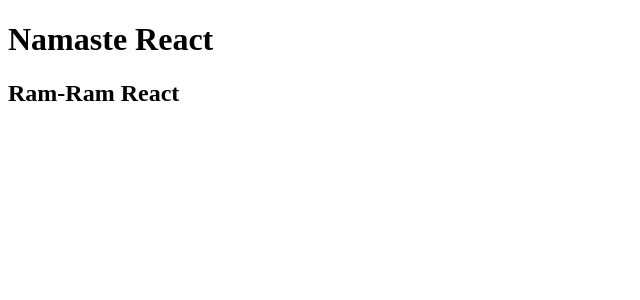
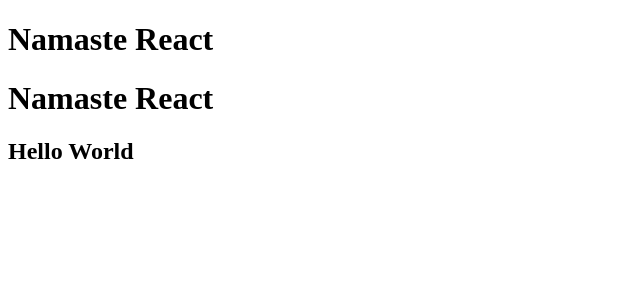
Before and after one commit to akshaykrsharma/ReactLearning, a React (Vite) app: page / in a window 1280 px wide. Shown: the top 300 px of the page, without its empty margins (0-640 px from the left). Built offline with nearby package versions, Linux system fonts and the light colour scheme.

Commit message:
- COMPONENT COMPOSITION : PARSING COMPONENT INTO ANOTHER COMPONENT

```diff
--- a/App.js
+++ b/App.js
@@ -1,10 +1,27 @@
 import React from 'react';
 import ReactDOM from 'react-dom/client';
 
-const heading = <h1>Namaste React</h1>;
-const heading2 = React.createElement('h2', { style: {} }, 'Ram-Ram React');
+const Title = () => {
+	// It's Component
+	return <h1 key="key1">Namaste React</h1>;
+};
 
-const container = React.createElement('div', {}, [heading, heading2]);
+// heading2 is JSON Object
+const heading2 = <h2>Hello World</h2>;
+
+const HeaderComponent = () => {
+	// It's Component
+	return (
+		<div>
+			<Title />
+			{/*Function Component can be called in This way*/}
+			{Title()}
+			{heading2}
+		</div>
+	);
+};
+
+//COMPONENT COMPOSITION : PARSING COMPONENT INTO ANOTHER COMPONENT
 console.log('I am here to be removed by parcel');
 const root = ReactDOM.createRoot(document.getElementById('root'));
-root.render(container);
+root.render(<HeaderComponent />);
```
